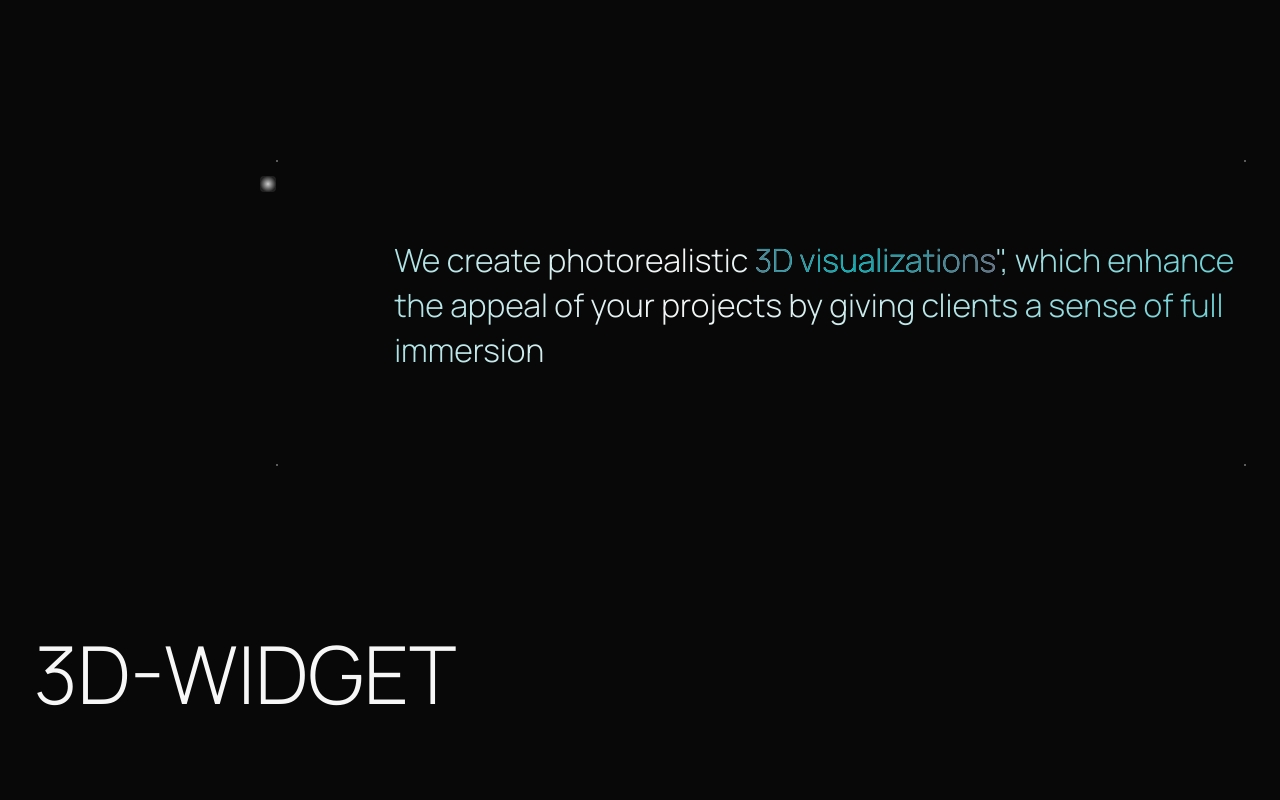
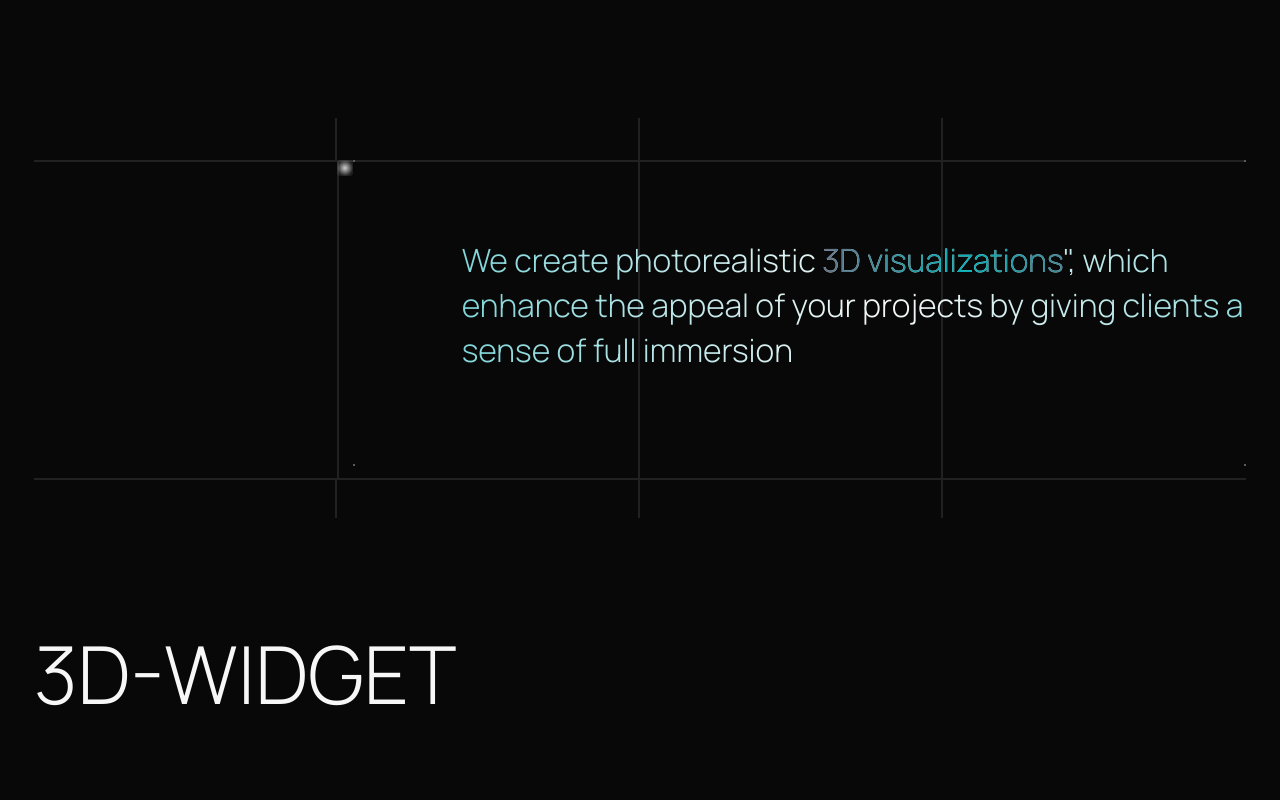
Before and after one commit to dorofeeva-olga74/XR-Place-Visual, a React (Vite) app: page / in a window 1280 px wide. Shown: the top 800 px of the page. Built offline with nearby package versions, Linux system fonts and the light colour scheme.

Commit message:
fix Widgetn section2

```diff
--- a/src/components/Widget/FeaturesTextSection/FeaturesTextSection.module.scss
+++ b/src/components/Widget/FeaturesTextSection/FeaturesTextSection.module.scss
@@ -8,6 +8,7 @@
   width: 100%;
   border: 2px solid;
   border-image-source: linear-gradient(90deg, globals.$black-bg -2.44%, globals.$grey-border 50%, globals.$black-bg 102.44%);
+  z-index: 5;
 
   @keyframes shimmer {
     0% {
@@ -27,6 +28,7 @@
     color: transparent;
     background-clip: text;
     animation: shimmer 2s linear infinite;
+    z-index: 2;
 
     @include globals.desktop-xl;
 
--- a/src/components/Widget/FeaturesTextSection/FeaturesTextSection.tsx
+++ b/src/components/Widget/FeaturesTextSection/FeaturesTextSection.tsx
@@ -6,6 +6,12 @@ const FeaturesTextSection: React.FC = () => {
   const { t } = useTranslation();
   return (
     <div className={styles['shimmer-text-set']}>
+      {/* <div className={styles['grid-background']}>
+        <div className={styles['grid-item']}></div>
+        <div className={styles['grid-item']}></div>
+        <div className={styles['grid-item']}></div>
+        <div className={styles['grid-item']}></div>
+      </div> */}
       <p className={styles['shimmer-text']}>
         {t('components.widget.featuresTextSection.p')}
         <span className={styles['shimmer-span']}>{t('components.widget.featuresTextSection.span')}</span>
--- a/src/components/Widget/Widget.module.scss
+++ b/src/components/Widget/Widget.module.scss
@@ -1,8 +1,58 @@
+@use '../../styles/globals.scss' as globals;
+
 .widget {
+  position: relative;
   display: flex;
   flex-direction: column;
   gap: 160px;
-  padding: 160px 0;
+  padding: 118px 0;
+
+  .grid-background {
+    position: absolute;
+    width: 100%;
+    display: grid;
+    grid-template-columns: repeat(4, 1fr);
+    grid-template-rows: 42px 320px 38px;
+    grid-auto-rows: 1fr;
+    z-index: 2;
+
+    @media (width <= 320px) {
+      display: none;
+    }
+
+    .grid-item {
+      width: 100%;
+      position: relative;
+    }
+
+    .grid-item:nth-child(1),
+    .grid-item:nth-child(2),
+    .grid-item:nth-child(3) {
+      border-right: 2px solid globals.$dark-grey-border;
+    }
+
+    .grid-item:nth-child(5),
+    .grid-item:nth-child(8) {
+      border-top: 2px solid globals.$dark-grey-border;
+      border-bottom: 2px solid globals.$dark-grey-border;
+    }
+
+    .grid-item:nth-child(6) {
+      border: 2px solid globals.$dark-grey-border;
+    }
+
+    .grid-item:nth-child(7) {
+      border-top: 2px solid globals.$dark-grey-border;
+      border-right: 2px solid globals.$dark-grey-border;
+      border-bottom: 2px solid globals.$dark-grey-border;
+    }
+
+    .grid-item:nth-child(9),
+    .grid-item:nth-child(10),
+    .grid-item:nth-child(11) {
+      border-right: 2px solid globals.$dark-grey-border;
+    }
+  }
 
   @media (width <= 768px) {
     gap: 80px;
@@ -12,13 +62,12 @@
   .widget-text-container {
     display: flex;
     flex-direction: row;
+    z-index: 2;
+    margin: 42px 0 0 25%;
+    padding: 0;
 
     .widget-circle-container {
       display: flex;
-      width: 25%;
-      top: 16px;
-      justify-content: flex-end;
-      margin: 16px 0 0;
 
       @media (width <= 768px) {
         width: 22px;
@@ -28,6 +77,10 @@
         display: none;
       }
     }
+
+    @media (width <= 1024px) {
+      margin: 42px 0 0;
+    }
   }
 
   .widget-container {
--- a/src/components/Widget/Widget.tsx
+++ b/src/components/Widget/Widget.tsx
@@ -7,6 +7,20 @@ import FeaturesWidgetSection from './FeaturesWidgetSection/FeaturesWidgetSection
 const Widget: React.FC = () => {
   return (
     <section className={styles['widget']}>
+      <div className={styles['grid-background']}>
+        <div className={styles['grid-item']}></div>
+        <div className={styles['grid-item']}></div>
+        <div className={styles['grid-item']}></div>
+        <div className={styles['grid-item']}></div>
+        <div className={styles['grid-item']}></div>
+        <div className={styles['grid-item']}></div>
+        <div className={styles['grid-item']}></div>
+        <div className={styles['grid-item']}></div>
+        <div className={styles['grid-item']}></div>
+        <div className={styles['grid-item']}></div>
+        <div className={styles['grid-item']}></div>
+        <div className={styles['grid-item']}></div>
+      </div>
       <div className={styles['widget-text-container']}>
         <div className={styles['widget-circle-container']}>
           <GlowingCircle />
```
